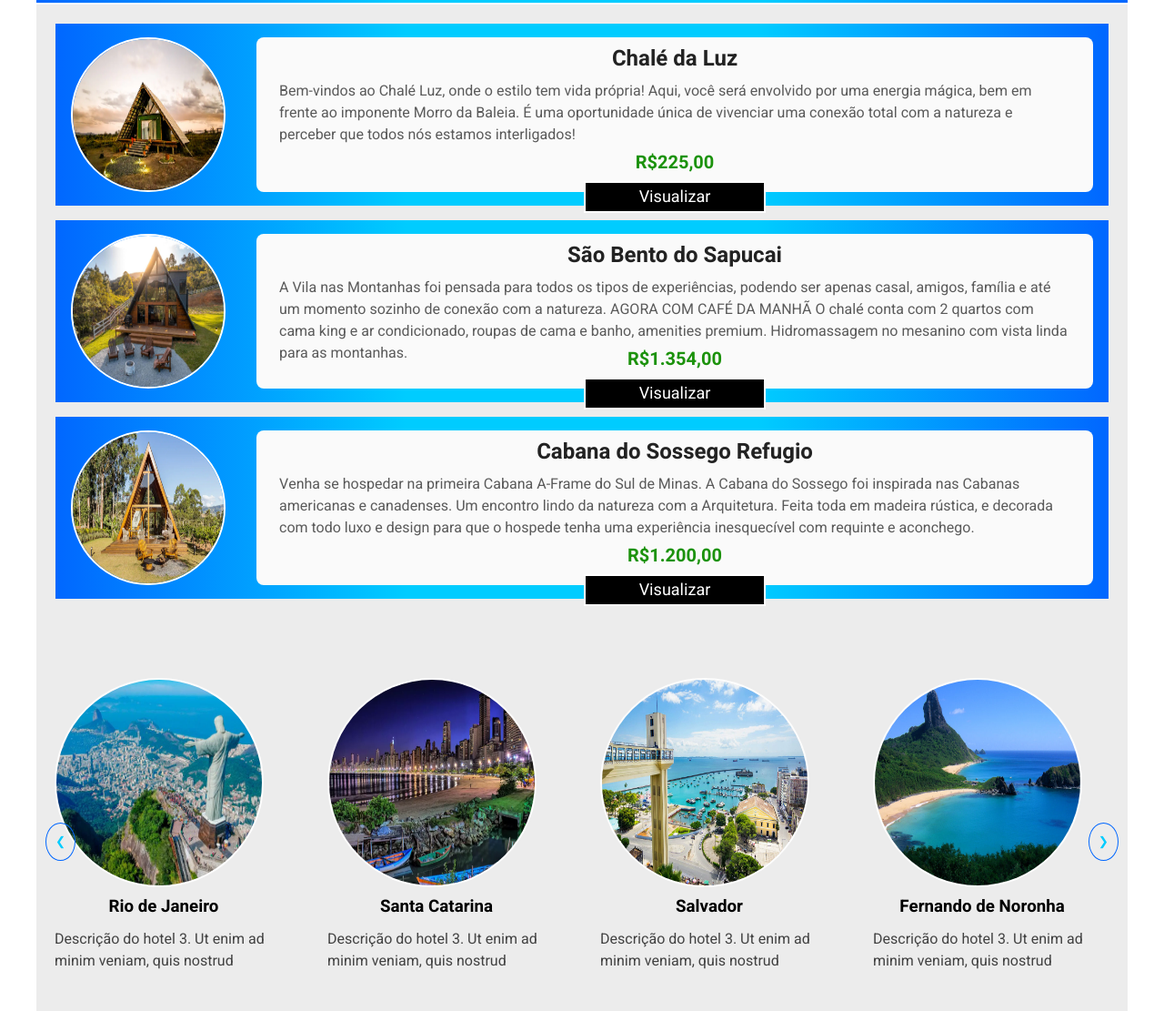
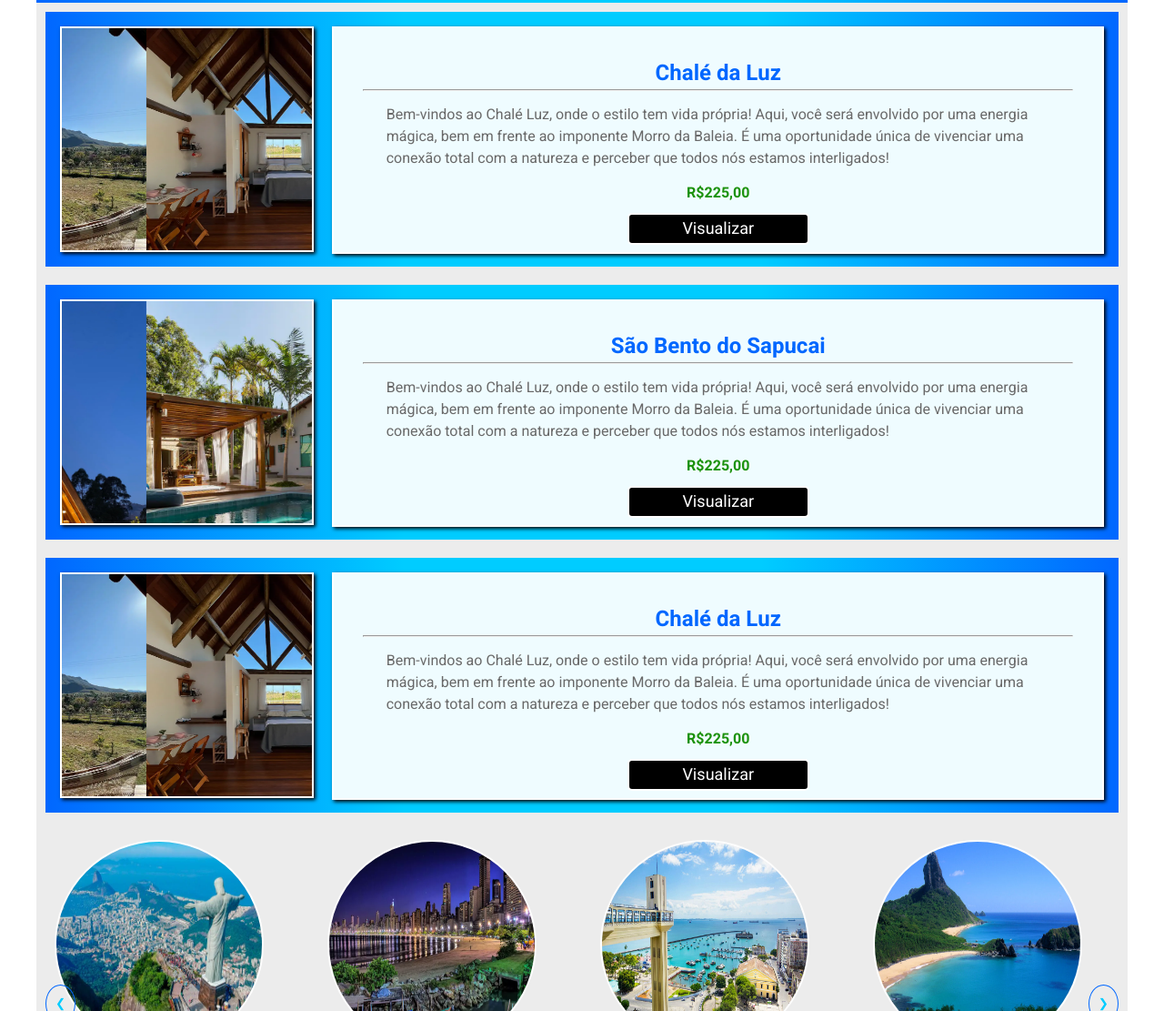
Before and after one commit to Guismx/agencia-viagens, a plain HTML site: page index.html in a window 1280 px wide. Shown: the part 748-1859 px from the top of the page at 91% size. Drawn offline with Linux system fonts and the light colour scheme.

Commit message:
add carrousel

```diff
--- a/css/style.css
+++ b/css/style.css
@@ -18,56 +18,54 @@ body {
 
 /* LINHA COLORIDA PADRÃO ------------------------------------------------------------------ */
 .container-fluidcolor-line {
+  height: 6px;
+  margin: 0 auto;
+  max-width: 1200px;
   background: linear-gradient(to right, #0167ff, #00ccff, #00ccff, #0167ff);
-  height: 6px;
-  max-width: 1200px;
-  margin: 0 auto;
 }
 /* NAVBAR | MENU TOPO INDEX ----------------------------------------------------------------*/
 
 header #navbar-index {
+  top: 0;
+  left: 50%;
+  width: 100%;
+  height: 80px;
   display: flex;
+  z-index: 1000;
+  padding: 0 2rem;
   position: fixed;
   align-items: center;
+  transform: translateX(-50%);
   justify-content: space-between;
-
-  padding: 0 2rem;
-  width: 100%;
-  height: 80px;
-  left: 50%;
-  z-index: 1000;
-  transform: translateX(-50%);
   background-color: rgb(105, 105, 105);
   box-shadow: 2px 2px rgba(0, 247, 255, 0.7);
-
-  top: 0;
   transition: background-color 0.5s ease, opacity 0.3s ease;
 }
 header #navbar-index.transparent {
-  background-color: rgba(75, 75, 75); /* Cor de fundo transparente */
-  opacity: 0.96; /* Opacidade reduzida */
   width: 100%;
   height: 40px;
+  opacity: 0.96; /* Opacidade reduzida */
+  background-color: rgba(75, 75, 75); /* Cor de fundo transparente */
   box-shadow: 2px 2px rgba(255, 255, 255, 0.7);
 }
 
 header #navbar-index .nav-brand-index {
-  text-decoration: none;
-  font-size: 1.5rem;
   font-weight: 700;
   color: #00ccff;
+  font-size: 1.5rem;
+  text-decoration: none;
 }
 header #navbar-index .nav-list-index {
+  gap: 2rem;
+  display: flex;
   list-style: none;
-  display: flex;
-  gap: 2rem;
   align-items: center;
 }
 header #navbar-index .nav-list-index .nav-item-index a {
-  text-decoration: none;
-  color: #ffffff;
   font-size: 1rem;
   font-weight: 500;
+  color: #ffffff;
+  text-decoration: none;
 }
 header #navbar-index .nav-list-index .nav-item-index a:hover {
   color: #00ccff;
@@ -78,9 +76,9 @@ body .div-header-main-index {
   display: flex;
   width: 1200px;
   height: 400px;
+  margin: 0 auto;
+  padding: 0 auto;
   align-items: center;
-  padding: 0 auto;
-  margin: 0 auto;
 }
 body .div-header-main-index img {
   width: 100%;
@@ -90,41 +88,42 @@ body .div-header-main-index img {
 /* MAIN MENU INICIO INDEX------------------------------------------------------------------ */
 main #menu-index {
   display: flex;
-  align-items: center;
   margin: 0 auto;
   max-width: 1200px;
+  align-items: center;
 }
 main #menu-index ul {
+  height: 30px;
   display: flex;
   margin: 0 auto;
-  height: 30px;
 }
 main #menu-index ul li {
   display: flex;
 }
 main #menu-index .menu-btn {
+  font-weight: 600;
+  align-items: center;
   text-decoration: none;
-  align-items: center;
-  font-weight: 600;
 }
 main .menu-btn-index {
+  align-items: center;
   text-decoration: none;
-  align-items: center;
 }
 main .menu-btn-index a {
-  display: flex;
   width: 200px;
   height: 30px;
+  display: flex;
+  color: #2b2b2b;
   list-style: none;
+  font-weight: bold;
   align-items: center;
   text-decoration: none;
   justify-content: center;
-  color: #2b2b2b;
   background: rgb(236, 236, 236);
 }
 main .menu-btn-index a:hover {
+  color: #00ccff;
   transition: 300ms;
-  color: #00ccff;
   background-color: #696969;
   box-shadow: 2px 2px #00ccff;
 }
@@ -132,9 +131,9 @@ main .menu-btn-index a:hover {
 main #banner-index {
   display: flex;
   height: 300px;
-  max-width: 1200px;
   margin: 0 auto;
   margin-top: 3px;
+  max-width: 1200px;
   background: rgb(236, 236, 236);
 }
 main #banner-index .banner-content-index {
@@ -154,145 +153,138 @@ main #banner-index .banner-quad-index {
   margin-left: 15.5px;
 }
 /* SECTION OPÇÕES INDEX------------------------------------------------------------------- */
-main .opcoes-index {
+main .caixa-promo-index {
+  gap: 20px;
+  display: flex;
+  padding: 1rem;
+  margin: 0 auto;
+  max-width: 1200px;
+  max-height: 300px;
+  justify-content: space-between;
+  border: 10px solid rgb(236, 236, 236);
+  background: linear-gradient(to right, #0167ff, #00ccff, #00ccff, #0167ff);
+}
+
+main .carrosel-promo-index {
+  width: 280px;
+  width: 280px;
+  overflow: hidden;
+  border: 2px solid white;
+  box-shadow: 2px 2px 4px black;
+}
+main .container-promo-index {
+  display: flex;
+  transform: translateX(0);
+  transition: transform 0.5s ease-in-out;
+}
+
+main .container-promo-index img {
+  max-width: 280px;
+  min-height: 280px;
+  object-fit: cover;
+}
+main .carrosel-info-index {
+  width: 850px;
+  height: 250px;
+  padding: 2rem;
   align-items: center;
-  max-width: 1200px;
-  padding: 5px;
-  margin: 0 auto;
-  background: rgb(236, 236, 236);
-  height: 720px;
-  margin-top: 2px;
+  justify-content: center;
+  box-shadow: 2px 2px 4px black;
+  background: rgb(239, 252, 255);
+  border: 2px solid rgb(255, 255, 255);
 }
-main .opcoes-index .card-title-index {
-  color: #00ccff;
+main .carrosel-info-index h2 {
   display: flex;
+  color: #0167ff;
   align-items: center;
   justify-content: center;
 }
-
-main .card-pacote-index {
+main .carrosel-info-index p {
+  width: 730px;
+  height: 200px;
   display: flex;
+  margin: 0 auto;
+  max-height: 100px;
   align-items: center;
-  background: linear-gradient(to right, #0167ff, #00ccff, #00ccff, #0167ff);
-  margin: 1rem;
-  justify-content: space-between;
-  height: 200px;
+  color: rgb(105, 105, 105);
+  background: rgb(239, 252, 255);
 }
-main .card-pacote-index img {
-  margin: 0 auto;
-  width: 170px;
-  height: 170px;
-  border: 2px solid rgb(255, 255, 255);
-  border-radius: 50%;
-}
-main .card-pacote-index img:hover {
+main .carrosel-info-index span {
   display: flex;
-  border-radius: 0px;
-  transform: scale(1.3, 1.3);
-  border: 2px solid black;
-  transition: 0.4s;
-}
-main .card-pacote-index .div-itens-index {
-  margin: 0 auto;
-  width: 920px;
-  height: 170px;
-  background: rgb(250, 250, 250);
-  border-radius: 8px;
-}
-main .card-pacote-index .div-itens-index h2 {
-  display: flex;
-  justify-content: center;
-  color: rgb(34, 34, 34);
-  align-items: center;
-  margin-top: 6px;
-  margin-bottom: 6px;
-}
-main .card-pacote-index .div-itens-index p {
-  color: rgb(90, 90, 90);
-  align-items: center;
-  margin: 0 auto;
-  max-width: 870px;
-  max-height: 70px;
-  margin-top: 6px;
-  margin-bottom: 6px;
-}
-main .card-pacote-index .div-itens-index span {
-  display: flex;
+  font-weight: bold;
+  margin-bottom: 10px;
   align-items: center;
   justify-content: center;
   color: rgb(28, 146, 12);
-  font-weight: bold;
-  font-size: 20px;
-  margin-top: 6px;
-  margin-bottom: 6px;
 }
-main .card-pacote-index .div-itens-index button {
-  margin: 0 auto;
-  display: flex;
+main .carrosel-info-index button {
   width: 200px;
   height: 35px;
-  background: #000000;
   border: none;
   padding: 2px;
+  display: flex;
+  margin: 0 auto;
+  border-radius: 5px;
+  background: #000000;
   border: 2px solid white;
 }
-main .card-pacote-index .div-itens-index button:hover {
+main .carrosel-info-index button:hover {
   background: #313131;
 }
-main .card-pacote-index .div-itens-index button a {
-  color: white;
+main .carrosel-info-index button a {
   width: 200px;
   height: 35px;
+  color: white;
+  margin: 0 auto;
   font-size: 18px;
-  margin: 0 auto;
   text-decoration: none;
 }
-main .card-pacote-index .div-itens-index button a:hover {
+main .carrosel-info-index button a:hover {
   color: #00ccff;
 }
 /* CARROSEL INDEX-------------------------------------------------------------------------- */
 .carousel-index {
+  height: 400px;
   margin: 0 auto;
   padding: 0 auto;
   overflow: hidden;
-  height: 400px;
   max-width: 1200px;
   position: relative;
   background-color: rgb(236, 236, 236);
 }
 
 .carousel-container-index {
+  gap: 20px;
   display: flex;
-  gap: 20px;
+  color: #424242;
   overflow-x: auto;
-  color: #424242;
+  overflow: hidden;
   scroll-behavior: unset;
-  overflow: hidden;
 }
 .carousel-page-index {
+  padding: 20px;
+  height: 380px;
+  border-radius: 5px;
   flex: 0 0 calc(25% - 20px); /* 25% para 4 hotéis por página */
-  padding: 20px;
-  border-radius: 5px;
-  height: 380px;
 }
 .carousel-page-index:hover {
+  transition: 400ms;
   background: #e6faff;
-  transition: 400ms;
 }
 .carousel-index h3 {
   display: flex;
+  color: #000000;
+  border-top: 2rem;
+  margin-bottom: 10px;
   align-items: center;
   justify-content: center;
-  border-top: 2rem;
-  color: #000000;
-  margin-bottom: 10px;
 }
 .carousel-page-index img {
   width: 230px;
   height: 230px;
+  transition: 1s;
   border-radius: 50%;
   border: 2px solid #fdfdfd;
-  transition: 1s;
 }
 .carousel-page-index img:hover {
   width: 230px;
@@ -303,16 +295,16 @@ main .card-pacote-index .div-itens-index button a:hover {
 
 button.prev,
 button.next {
+  top: 50%;
+  z-index: 1;
+  padding: 10px;
+  cursor: pointer;
+  color: #00ccff;
   position: absolute;
-  top: 50%;
+  border-radius: 50%;
   transform: translateY(-50%);
   background-color: transparent;
-  color: #00ccff;
   border: 1px solid #0167ff;
-  border-radius: 50%;
-  padding: 10px;
-  cursor: pointer;
-  z-index: 1;
 }
 
 button.prev {
@@ -324,39 +316,39 @@ button.next {
 }
 button.prev:hover,
 button.next:hover {
+  transition: 400ms;
   background-color: #696969;
-  transition: 400ms;
 }
 /* SECTION CAIXA DE MENSAGEM INDEX----------------------------------------------------------*/
 .card-container-index {
+  margin: 0 auto;
+  padding: 0 auto;
   max-width: 1200px;
-  padding: 0 auto;
-  margin: 0 auto;
   background: rgb(236, 236, 236);
 }
 main .card-container-index h2 {
+  padding: 1rem;
   align-items: center;
-  padding: 1rem;
 }
 main .caixa-dialogo-index {
+  gap: 1rem;
   display: flex;
+  padding: 3rem;
+  margin: 0 auto;
   max-width: 1200px;
-  margin: 0 auto;
-  gap: 1rem;
-  padding: 3rem;
 }
 main .caixa-dialogo-index .caixa-msg-index {
+  width: 400px;
+  padding: 2rem;
+  border-radius: 20px;
   border: 2px solid #00ccff;
-  border-radius: 20px;
   background: rgb(255, 255, 255);
-  padding: 2rem;
-  width: 400px;
 }
 main .caixa-dialogo-index .caixa-msg-index h3 {
   display: flex;
-  color: rgb(0, 0, 0);
   margin-bottom: 20px;
   align-items: center;
+  color: rgb(0, 0, 0);
 }
 main .caixa-dialogo-index .caixa-msg-index {
   color: rgb(122, 122, 122);
@@ -364,10 +356,10 @@ main .caixa-dialogo-index .caixa-msg-index {
 
 /* SECTION CARD-JORNADA INDEX-------------------------------------------------------------- */
 main #card-jornada-index {
+  padding: 2rem;
+  margin: 0 auto;
+  max-width: 1200px;
   align-items: center;
-  max-width: 1200px;
-  margin: 0 auto;
-  padding: 2rem;
   background-color: rgb(236, 236, 236);
 }
 main #card-jornada-index p {
@@ -375,8 +367,8 @@ main #card-jornada-index p {
 }
 main #card-jornada-index .card-destaque-index {
   color: #00ccff;
+  font-weight: bold;
   text-decoration: none;
-  font-weight: bold;
 }
 
 /* FOOTER RODAPÉ INDEX--------------------------------------------------------------------- */
@@ -414,18 +406,18 @@ body .content-login {
 /* FORMATA O CABEÇALHO DOS FORMULÁRIOS----------------------------------------------------- */
 body .container-login .content-login h1 {
   font-size: 48px;
-  color: rgb(66, 0, 140);
   padding: 10px 0;
-  font-family: Arial, sans-serif;
   font-weight: bold;
   text-align: center;
   padding-bottom: 30px;
+  color: rgb(66, 0, 140);
+  font-family: Arial, sans-serif;
 }
 body .content-login h1:after {
   content: " ";
-  display: block;
   width: 100%;
   height: 2px;
+  display: block;
   margin-top: 10px;
   background: -webkit-linear-gradient(
     left,
@@ -473,37 +465,37 @@ input {
 
 input:not([type="checkbox"]) {
   width: 100%;
+  padding: 10px;
   margin-top: 4px;
-  padding: 10px;
   border: 1px solid #42008c;
 
+  border-radius: 3px;
   -webkit-border-radius: 3px;
-  border-radius: 3px;
 
+  transition: all 0.2s linear;
+  -webkit-transition: all 0.2s linear;
+
+  box-shadow: 0px 1px 4px 0px rgba(168, 168, 168, 0.6) inset;
   -webkit-box-shadow: 0px 1px 4px 0px rgba(168, 168, 168, 0.6) inset;
-  box-shadow: 0px 1px 4px 0px rgba(168, 168, 168, 0.6) inset;
-
-  -webkit-transition: all 0.2s linear;
-  transition: all 0.2s linear;
 }
 
 /*BOTÃO SUBMIT DO CADASTRO----------------------------------------------------------------- */
 .btn-login {
   display: flex;
+  color: #fff;
+  cursor: pointer;
+  font-size: 20px;
+  padding: 8px 5px;
+  margin-bottom: 10px;
   align-items: center;
+  background: #42008c;
+  width: 100% !important;
   justify-content: center;
-  width: 100% !important;
-  cursor: pointer;
-  background: #42008c;
-  padding: 8px 5px;
-  color: #fff;
-  font-size: 20px;
   border: 1px solid #fff;
-  margin-bottom: 10px;
   text-shadow: 0 1px 1px #333;
 
+  border-radius: 5px;
   -webkit-border-radius: 5px;
-  border-radius: 5px;
 
   transition: all 0.2s linear;
 }
@@ -512,32 +504,32 @@ input:not([type="checkbox"]) {
 }
 /*MARCA OS LINK PARA MUDAR DE UM FOMULÁRIO PARA O OUTRO DO CADASTRO-------------------------*/
 .content-login .link {
-  position: absolute;
-  color: #7f7c7c;
   left: 0px;
   height: 20px;
   width: 440px;
+  font-size: 16px;
+  color: #7f7c7c;
+  text-align: right;
+  position: absolute;
   padding: 17px 30px 20px 30px;
-  font-size: 16px;
-  text-align: right;
   border-top: 1px solid #42008c;
 
+  border-radius: 0 0 5px 5px;
   -webkit-border-radius: 0 0 5px 5px;
-  border-radius: 0 0 5px 5px;
 }
 .content-login .link a {
+  padding: 6px;
   font-weight: bold;
+  margin-left: 40px;
   background: #42008c;
-  padding: 6px;
   color: rgb(255, 255, 255);
-  margin-left: 40px;
   border: 1px solid #a842ff;
 
+  border-radius: 4px;
   -webkit-border-radius: 4px;
-  border-radius: 4px;
 
+  transition: all 0.4s linear;
   -webkit-transition: all 0.4s linear;
-  transition: all 0.4s linear;
 }
 .content-login .link a:hover {
   color: #42008c;
@@ -548,38 +540,38 @@ input:not([type="checkbox"]) {
 /*ESTILO PARA MUDAR PARA AMBOS OS FORMULÁRIOS DO CADASTRO-----------------------------------*/
 #cadastro,
 #login {
-  position: absolute;
   top: 0px;
   width: 88%;
+  position: absolute;
+  margin: 0 0 35px 0;
   padding: 18px 6% 60px 6%;
-  margin: 0 0 35px 0;
   background: rgb(247, 247, 247);
   border: 1px solid rgba(147, 184, 189, 0.8);
 
   border-radius: 5px;
 
   -webkit-animation-duration: 0.5s;
+  -webkit-animation-fill-mode: both;
   -webkit-animation-timing-function: ease;
-  -webkit-animation-fill-mode: both;
 
   animation-duration: 0.5s;
+  animation-fill-mode: both;
   animation-timing-function: ease;
-  animation-fill-mode: both;
 }
 
 #paracadastro:target ~ .content-login #cadastro,
 #paralogin:target ~ .content-login #login {
   z-index: 2;
+  animation-name: fadeInLeft;
   -webkit-animation-name: fadeInLeft;
-  animation-name: fadeInLeft;
 
+  animation-delay: 0.1s;
   -webkit-animation-delay: 0.1s;
-  animation-delay: 0.1s;
 }
 #registro:target ~ .content-login #login,
 #paralogin:target ~ .content-login #cadastro {
+  animation-name: fadeOutLeft;
   -webkit-animation-name: fadeOutLeft;
-  animation-name: fadeOutLeft;
 }
 
 /*FADE IN LEFT CADASTRO---------------------------------------------------------------------*/
--- a/index.html
+++ b/index.html
@@ -78,17 +78,37 @@
           <img src="/assets/banner-03.png" alt="" class="banner-quad-index" />
         </div>
       </section>
+      <div class="container-fluidcolor-line"></div>
 
-      <div class="container-fluidcolor-line"></div>
-      <section class="opcoes-index">
-        <h1 class="card-title-index"></h1>
-        <div class="card-pacote-index">
-          <img
-            src="/assets/chale/Chalé da Luz/Chale-da-luz.png"
-            alt="chalé-da-luz"
-          />
-          <div class="div-itens-index">
+      <section>
+        <div class="caixa-promo-index">
+          <div class="carrosel-promo-index">
+            <div class="container-promo-index" id="img">
+              <img
+                src="/assets/chale/Chalé da Luz/Chale-da-luz.png"
+                alt="Chale da Luz"
+              />
+              <img
+                src="/assets/chale/Chalé da Luz/Chale-da-luz1.png"
+                alt="Chale da Luz"
+              />
+              <img
+                src="/assets/chale/Chalé da Luz/Chale-daluz2.png"
+                alt="Chale da Luz"
+              />
+              <img
+                src="/assets/chale/Chalé da Luz/Chale-daluz3.png"
+                alt="Chale da Luz"
+              />
+              <img
+                src="/assets/chale/Chalé da Luz/Chale-daluz4.png"
+                alt="Chale da Luz"
+              />
+            </div>
+          </div>
+          <div class="carrosel-info-index">
             <h2>Chalé da Luz</h2>
+            <hr />
             <p>
               Bem-vindos ao Chalé Luz, onde o estilo tem vida própria! Aqui,
               você será envolvido por uma energia mágica, bem em frente ao
@@ -100,45 +120,75 @@
             <button><a href="#">Visualizar</a></button>
           </div>
         </div>
-        <div class="card-pacote-index">
-          <img
-            src="/assets/chale/Vila nas Montanhas/Vila-nas-montanhas4.png"
-            alt="vila-nas-motanhas"
-          />
-          <div class="div-itens-index">
+      </section>
+
+      <section>
+        <div class="caixa-promo-index">
+          <div class="carrosel-promo-index">
+            <div class="container-promo-index" id="img2">
+              <img
+                src="/assets/chale/Cabana Sossego Refugio/Cabana-sossego-refugio.png"
+                alt="Cabana-sossego-refugio"
+              />
+              <img
+                src="/assets/chale/Cabana Sossego Refugio/Cabana-sossego-refugio2.png"
+                alt="Cabana-sossego-refugio"
+              />
+              <img
+                src="/assets/chale/Cabana Sossego Refugio/Cabana-sossego-refugio3.png"
+                alt="Cabana-sossego-refugio"
+              />
+              <img
+                src="/assets/chale/Cabana Sossego Refugio/Cabana-sossego-refugio4.png"
+                alt="Cabana-sossego-refugio"
+              />
+              <img
+                src="/assets/chale/Cabana Sossego Refugio/Cabana-sossego-refugio5.png"
+                alt="Cabana-sossego-refugio"
+              />
+            </div>
+          </div>
+          <div class="carrosel-info-index">
             <h2>São Bento do Sapucai</h2>
+            <hr />
             <p>
-              A Vila nas Montanhas foi pensada para todos os tipos de
-              experiências, podendo ser apenas casal, amigos, família e até um
-              momento sozinho de conexão com a natureza. AGORA COM CAFÉ DA MANHÃ
-              O chalé conta com 2 quartos com cama king e ar condicionado,
-              roupas de cama e banho, amenities premium. Hidromassagem no
-              mesanino com vista linda para as montanhas.
+              Bem-vindos ao Chalé Luz, onde o estilo tem vida própria! Aqui,
+              você será envolvido por uma energia mágica, bem em frente ao
+              imponente Morro da Baleia. É uma oportunidade única de vivenciar
+              uma conexão total com a natureza e perceber que todos nós estamos
+              interligados!
             </p>
-            <span>R$1.354,00</span>
+            <span>R$225,00</span>
             <button><a href="#">Visualizar</a></button>
           </div>
         </div>
-        <div class="card-pacote-index">
-          <img
-            src="/assets/chale/Cabana Sossego Refugio/Cabana-sossego-refugio.png"
-            alt="cabana-sossego-refugio"
-          />
-          <div class="div-itens-index">
-            <h2>Cabana do Sossego Refugio</h2>
+      </section>
+
+      <section>
+        <div class="caixa-promo-index">
+          <div class="carrosel-promo-index">
+            <div class="container-promo-index" id="img3">
+              <img src="/assets/chale/Chalé da Luz/Chale-da-luz.png" alt="" />
+              <img src="/assets/chale/Chalé da Luz/Chale-da-luz1.png" alt="" />
+              <img src="/assets/chale/Chalé da Luz/Chale-daluz2.png" alt="" />
+              <img src="/assets/chale/Chalé da Luz/Chale-daluz3.png" alt="" />
+              <img src="/assets/chale/Chalé da Luz/Chale-daluz4.png" alt="" />
+            </div>
+          </div>
+          <div class="carrosel-info-index">
+            <h2>Chalé da Luz</h2>
+            <hr />
             <p>
-              Venha se hospedar na primeira Cabana A-Frame do Sul de Minas. A
-              Cabana do Sossego foi inspirada nas Cabanas americanas e
-              canadenses. Um encontro lindo da natureza com a Arquitetura. Feita
-              toda em madeira rústica, e decorada com todo luxo e design para
-              que o hospede tenha uma experiência inesquecível com requinte e
-              aconchego.
+              Bem-vindos ao Chalé Luz, onde o estilo tem vida própria! Aqui,
+              você será envolvido por uma energia mágica, bem em frente ao
+              imponente Morro da Baleia. É uma oportunidade única de vivenciar
+              uma conexão total com a natureza e perceber que todos nós estamos
+              interligados!
             </p>
-            <span>R$1.200,00</span>
+            <span>R$225,00</span>
             <button><a href="#">Visualizar</a></button>
           </div>
         </div>
-        <!-- Adicione mais divs de card para mais hotéis -->
       </section>
 
       <section class="carousel-index">
--- a/javascript.js/javascript.js
+++ b/javascript.js/javascript.js
@@ -32,7 +32,7 @@ document.addEventListener("DOMContentLoaded", function () {
   });
 });
 
-// TRANSPARÊNCIA DO MENU
+// TRANSPARÊNCIA DO MENU INDEX
 window.addEventListener("scroll", function () {
   var navbar = document.getElementById("navbar-index");
 
@@ -43,3 +43,58 @@ window.addEventListener("scroll", function () {
     navbar.classList.remove("transparent");
   }
 });
+
+// CARROSEL PACOTES INDEX/1
+
+const imgs = document.getElementById("img");
+const img = document.querySelectorAll("#img img");
+
+let idx = 0;
+
+function carroselindex() {
+  idx++;
+
+  if (idx > img.length - 1) {
+    idx = 0;
+  }
+
+  imgs.style.transform = `translateX(${-idx * 280}px)`;
+}
+
+setInterval(carroselindex, 2000);
+
+// CARROSEL PACOTES INDEX/2
+const imgs2 = document.getElementById("img2");
+const img2 = document.querySelectorAll("#img2 img");
+
+let idy = 0;
+
+function carroselindex2() {
+  idy++;
+
+  if (idy > img.length - 1) {
+    idy = 0;
+  }
+
+  imgs2.style.transform = `translateX(${-idy * 280}px)`;
+}
+
+setInterval(carroselindex2, 2000);
+
+//CARROSEL PACOTES INDEX/3
+const imgs3 = document.getElementById("img3");
+const img3 = document.querySelectorAll("#img3 img");
+
+let idz = 0;
+
+function carroselindex3() {
+  idz++;
+
+  if (idz > img.length - 1) {
+    idz = 0;
+  }
+
+  imgs3.style.transform = `translateX(${-idz * 280}px)`;
+}
+
+setInterval(carroselindex3, 2000);
```
